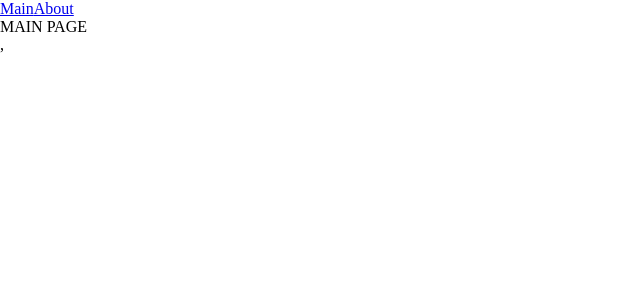
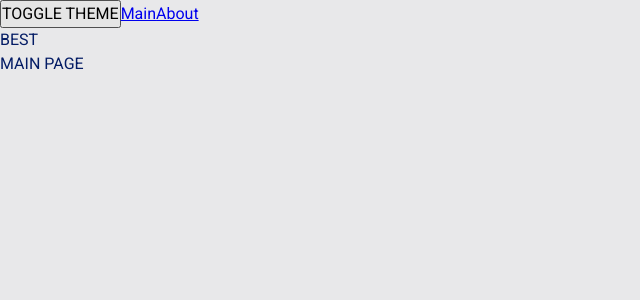
Before and after one commit to Jophkins/FE, a React app: page / in a window 1280 px wide. Shown: the top 300 px of the page, without its empty margins (0-640 px from the left). Built offline with nearby package versions, Linux system fonts and the light colour scheme; the HTML template or start-up script is replaced by a standard one.

Commit message:
style organization, themes, custom theme hook and Context with Provider

```diff
--- a/package.json
+++ b/package.json
@@ -34,6 +34,7 @@
   "dependencies": {
     "react": "^18.3.1",
     "react-dom": "^18.3.1",
-    "react-router-dom": "^6.23.1"
+    "react-router-dom": "^6.23.1",
+    "typeface-roboto": "^1.1.13"
   }
 }
--- a/src/App.tsx
+++ b/src/App.tsx
@@ -1,15 +1,23 @@
-import React, {Suspense} from 'react';
-import './index.scss';
+import React, {Suspense, useContext, useState} from 'react';
+import './styles/index.scss';
 import {Route, Routes} from 'react-router-dom';
 import {Link} from 'react-router-dom';
 import {AboutPageAsync} from "./pages/AboutPage/AboutPage.async";
 import {MainPageAsync} from "./pages/MainPage/MainPage.async";
+import {Theme, ThemeContext} from "./theme/ThemeContext";
+import {useTheme} from "./theme/useTheme";
 
 const App = () => {
+
+    const {theme, toggleTheme} = useTheme();
+
     return (
-        <div className="App">
+        <div className={`App ${theme}`}>
+            <button onClick={toggleTheme}>TOGGLE THEME</button>
             <Link to={'/'}>Main</Link>
             <Link to={'/about'}>About</Link>
+
+            <div className="best">BEST</div>
 
 
             <Suspense fallback={<div>Loading...</div>}>
--- a/src/index.scss
+++ /dev/null
@@ -1,9 +0,0 @@
-* {
-  margin: 0;
-  padding: 0;
-  box-sizing: border-box;
-}
-
-.app {
-  font-size: 30px;
-}
--- a/src/index.tsx
+++ b/src/index.tsx
@@ -1,11 +1,14 @@
 import {render} from "react-dom";
 import App from "./App";
 import {BrowserRouter} from "react-router-dom";
+import ThemeProvider from "./theme/ThemeProvider";
 
 
 render(
     <BrowserRouter>
-        <App/>,
+        <ThemeProvider>
+            <App/>
+        </ThemeProvider>
     </BrowserRouter>,
 document.getElementById("root")
 )
--- /dev/null
+++ b/src/styles/index.scss
@@ -0,0 +1,13 @@
+@import "reset";
+@import "variables/global";
+@import "themes/normal";
+@import "themes/dark";
+
+.App {
+  font: var(--font-medium);
+
+  background: var(--bg-color);
+  color: var(--primary-color);
+
+  min-height: 100vh;
+}
--- /dev/null
+++ b/src/styles/reset.scss
@@ -0,0 +1,14 @@
+* {
+  margin: 0;
+  padding: 0;
+  box-sizing: border-box;
+}
+
+input,
+button,
+textarea,
+select {
+  margin: 0;
+
+  font: inherit;
+}
--- /dev/null
+++ b/src/styles/themes/dark.scss
@@ -0,0 +1,6 @@
+.App.dark {
+  --bg-color: #0e0e75;
+
+  --primary-color: #049604;
+  --secondary-color: #04ff04;
+}
--- /dev/null
+++ b/src/styles/themes/normal.scss
@@ -0,0 +1,6 @@
+.App.light {
+  --bg-color: #e8e8ea;
+
+  --primary-color: #041c65;
+  --secondary-color: #0449e0;
+}
--- /dev/null
+++ b/src/styles/variables/global.scss
@@ -0,0 +1,13 @@
+@import url('https://fonts.googleapis.com/css2?family=Roboto:wght@400;500;700&display=swap');
+
+:root {
+  --font-family-main: Roboto, "Times New Roman", sans-serif;
+
+  --font-size-medium: 16px;
+  --font-line-medium: 24px;
+  --font-medium: var(--font-size-medium) / var(--font-line-medium) var(--font-family-main);
+
+  --font-size-large: 24px;
+  --font-line-large: 32px;
+  --font-large: var(--font-size-large) / var(--font-line-large) var(--font-family-main);
+}
--- /dev/null
+++ b/src/theme/ThemeContext.ts
@@ -0,0 +1,15 @@
+import React, {createContext} from "react";
+
+export const enum Theme {
+    LIGHT = 'light',
+    DARK = 'dark',
+}
+
+export interface ThemeContextProps {
+    theme?: Theme;
+    setTheme?: (theme: Theme) => void;
+}
+
+export const ThemeContext = createContext<ThemeContextProps>({});
+
+export const LOCAL_STORAGE_THEME_KEY = 'theme';
--- /dev/null
+++ b/src/theme/ThemeProvider.tsx
@@ -0,0 +1,22 @@
+import React, {FC, useMemo, useState, PropsWithChildren} from 'react';
+import {LOCAL_STORAGE_THEME_KEY, Theme, ThemeContext} from "./ThemeContext";
+
+
+const defaultTheme = localStorage.getItem(LOCAL_STORAGE_THEME_KEY) as Theme || Theme.LIGHT;
+
+const ThemeProvider: FC<PropsWithChildren<{}>> = ({ children }) => {
+    const [theme, setTheme] = useState<Theme>(defaultTheme);
+
+    const defaultProps = useMemo(() => ({
+        theme: theme,
+        setTheme: setTheme,
+    }), [theme]);
+
+    return (
+        <ThemeContext.Provider value={defaultProps}>
+            {children}
+        </ThemeContext.Provider>
+    );
+};
+
+export default ThemeProvider;
--- /dev/null
+++ b/src/theme/useTheme.ts
@@ -0,0 +1,19 @@
+import {useContext} from "react";
+import {LOCAL_STORAGE_THEME_KEY, Theme, ThemeContext} from "./ThemeContext";
+
+interface UseThemeResult {
+    toggleTheme: () => void;
+    theme: Theme;
+}
+
+export function useTheme(): UseThemeResult {
+    const {theme, setTheme} = useContext(ThemeContext);
+
+    const toggleTheme = () => {
+        const newTheme = theme === Theme.DARK ? Theme.LIGHT : Theme.DARK
+        setTheme(newTheme);
+        localStorage.setItem(LOCAL_STORAGE_THEME_KEY, newTheme);
+    }
+
+    return {theme, toggleTheme}
+}
```
Also changed, not shown: 1 other file (tests, documents, lock files or other folders).
